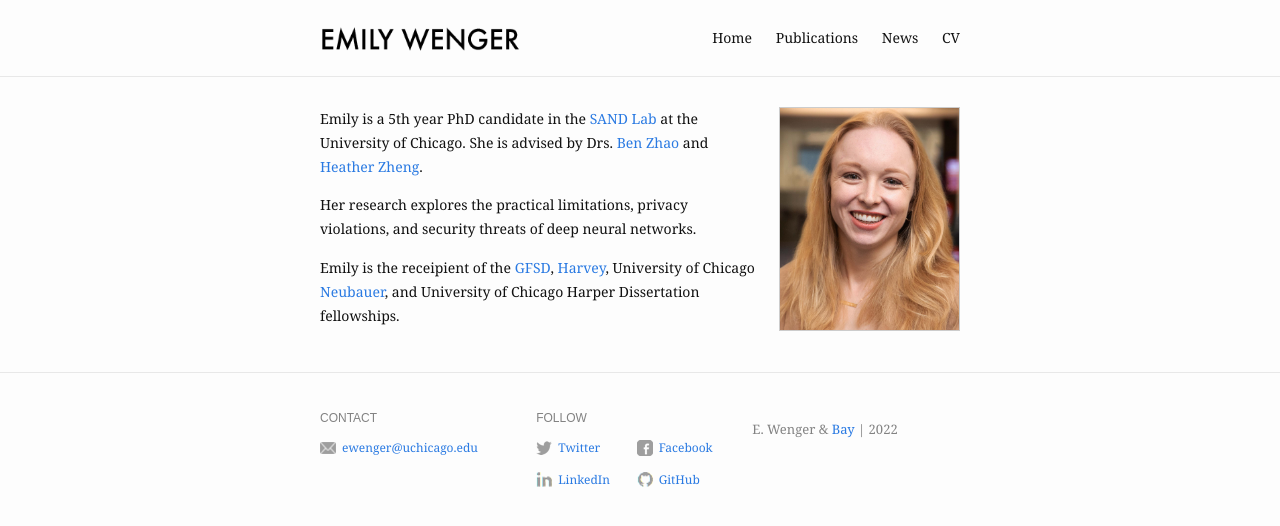
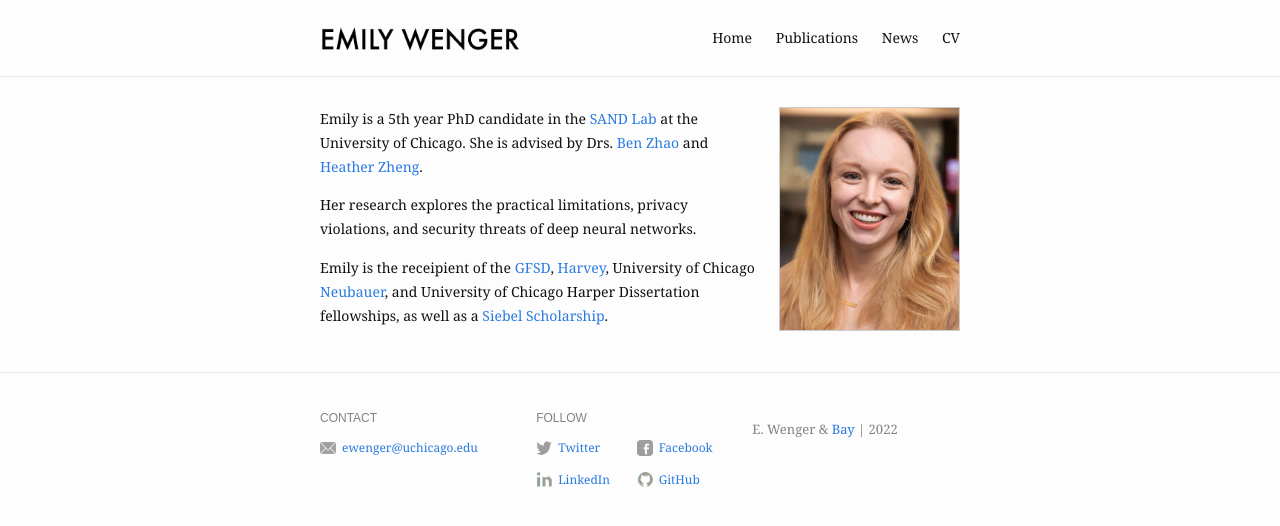
Before and after one commit to emilywenger/emilywenger.github.io, a Jekyll site: the page built from index.md, in a window 1280 px wide. Shown: the top 526 px of the page. Built offline with Jekyll 4.4.1, drawn with Linux system fonts in a browser that asks for light colours.

Commit message:
updated sibel news

```diff
--- a/index.md
+++ b/index.md
@@ -15,5 +15,5 @@ Her research explores the practical limitations, privacy violations, and securit
 </p>
 
 <p>
-Emily is the receipient of the <a href="https://stemfellowships.org/" target="_blank">GFSD</a>, <a href="https://msfdn.org/harveyfellows/overview/" target="_blank">Harvey</a>, University of Chicago <a href="https://grad.uchicago.edu/fellowships/neubauer-fellows/" target="_blank">Neubauer</a>, and University of Chicago Harper Dissertation fellowships.
+Emily is the receipient of the <a href="https://stemfellowships.org/" target="_blank">GFSD</a>, <a href="https://msfdn.org/harveyfellows/overview/" target="_blank">Harvey</a>, University of Chicago <a href="https://grad.uchicago.edu/fellowships/neubauer-fellows/" target="_blank">Neubauer</a>, and University of Chicago Harper Dissertation fellowships, as well as a <a href="https://www.siebelscholars.com/scholar-profile/3715/" target="_blank">Siebel Scholarship</a>.
 </p>
```
Also changed, not shown: news.md (+2 -0 lines).
